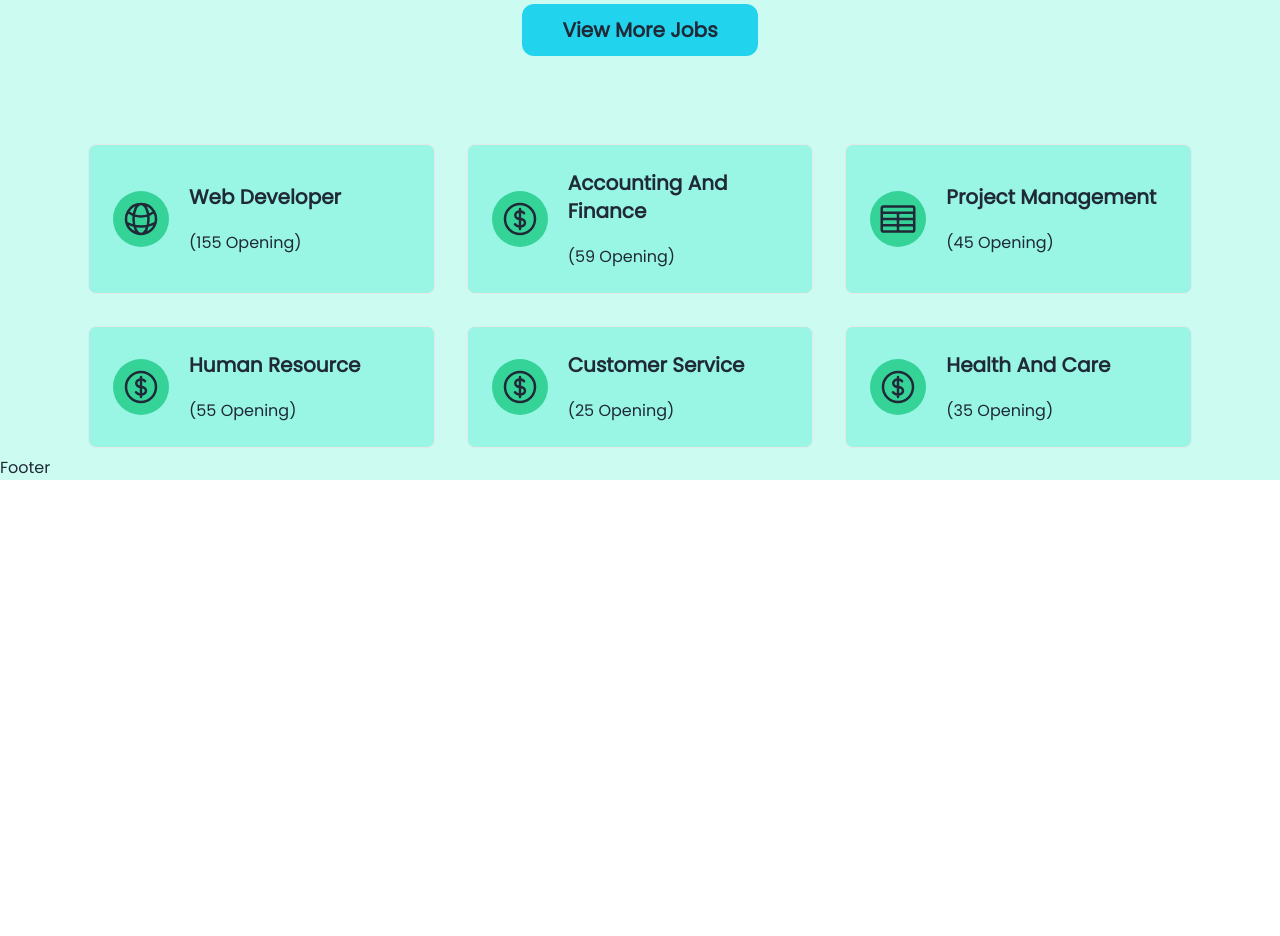
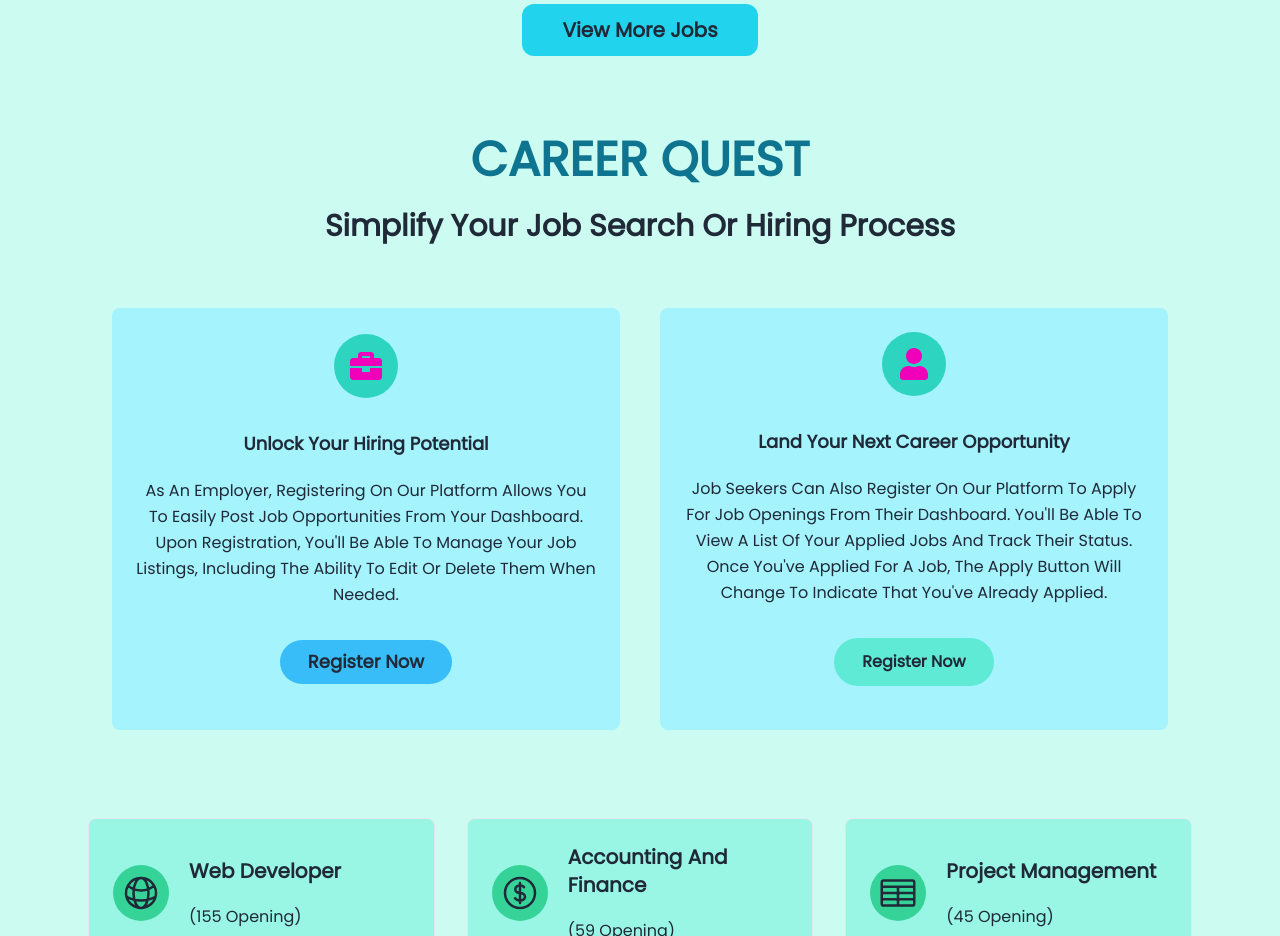
Before and after one commit to ikramuzzaman455173/Career-Bridge, a React (Vite) app in the folder CareerBridge-client/: page / in a window 1280 px wide. Shown: the part 1980-2916 px from the top of the page. Before the commit the page ends 2460 px from the top, so only its background shows below. Built offline with nearby package versions, Linux system fonts and the light colour scheme.

Commit message:
added career quist section and design

```diff
--- /dev/null
+++ b/CareerBridge-client/src/Components/CareerQuest/CareerQuest.jsx
@@ -0,0 +1,89 @@
+import React from 'react';
+
+const CareerQuest = () => {
+    return (
+      <>
+        <div class="max-w-7xl mx-auto px-4 sm:px-6 lg:px-8 ">
+          <h3 class="text-md font-bold text-5xl text-center uppercase text-cyan-700">
+            Career Quest
+          </h3>
+          <h2 class="text-3xl font-semibold text-center mt-6 mb-16 dark:text-secondary">
+            Simplify Your Job Search or Hiring Process
+          </h2>
+          <div class="grid grid-cols-1 md:grid-cols-2 gap-14 md:gap-10 mb-20 ">
+            <div
+              data-aos="fade-right"
+              class=" dark:bg-secondary rounded-lg p-6 flex flex-col justify-center items-center text-center aos-init aos-animate bg-cyan-200"
+            >
+              <div class="flex items-center justify-center w-16 h-16 rounded-full py-5 bg-teal-400 text-secondary mb-4 lg:mb-8">
+                <svg
+                  stroke="currentColor"
+                  fill="currentColor"
+                  stroke-width="0"
+                  viewBox="0 0 512 512"
+                  class="w-8 h-8"
+                  height="1em"
+                  width="1em"
+                  xmlns="http://www.w3.org/2000/svg"
+                >
+                  <path d="M320 336c0 8.84-7.16 16-16 16h-96c-8.84 0-16-7.16-16-16v-48H0v144c0 25.6 22.4 48 48 48h416c25.6 0 48-22.4 48-48V288H320v48zm144-208h-80V80c0-25.6-22.4-48-48-48H176c-25.6 0-48 22.4-48 48v48H48c-25.6 0-48 22.4-48 48v80h512v-80c0-25.6-22.4-48-48-48zm-144 0H192V96h128v32z"></path>
+                </svg>
+              </div>
+              <h3 class="text-lg font-semibold mb-5 ">
+                Unlock Your Hiring Potential
+              </h3>
+              <p class="text-md leading-relaxed mb-8">
+                As an employer, registering on our platform allows you to easily
+                post job opportunities from your dashboard. Upon registration,
+                you'll be able to manage your job listings, including the
+                ability to edit or delete them when needed.
+              </p>
+              <button
+                type="button"
+                className="px-7 mb-5 p-2 font-semibold rounded-3xl duration-[800ms] bg-sky-400 hover:bg-blue-700 hover:text-white dark:text-gray-800 text-lg"
+              >
+                Register Now
+              </button>
+            </div>
+            <div
+              data-aos="fade-left"
+              class="bg-cyan-200 dark:bg-secondary rounded-lg p-6 flex flex-col justify-center items-center text-center aos-init"
+            >
+              <div class="flex items-center justify-center w-16 h-16 rounded-full bg-teal-400 text-secondary mb-4 lg:mb-8">
+                <svg
+                  stroke="currentColor"
+                  fill="currentColor"
+                  stroke-width="0"
+                  viewBox="0 0 448 512"
+                  class="w-8 h-8"
+                  height="1em"
+                  width="1em"
+                  xmlns="http://www.w3.org/2000/svg"
+                >
+                  <path d="M224 256c70.7 0 128-57.3 128-128S294.7 0 224 0 96 57.3 96 128s57.3 128 128 128zm89.6 32h-16.7c-22.2 10.2-46.9 16-72.9 16s-50.6-5.8-72.9-16h-16.7C60.2 288 0 348.2 0 422.4V464c0 26.5 21.5 48 48 48h352c26.5 0 48-21.5 48-48v-41.6c0-74.2-60.2-134.4-134.4-134.4z"></path>
+                </svg>
+              </div>
+              <h3 class="text-lg font-semibold mb-5 ">
+                Land Your Next Career Opportunity
+              </h3>
+              <p class="text-md leading-relaxed mb-8">
+                Job seekers can also register on our platform to apply for job
+                openings from their dashboard. You'll be able to view a list of
+                your applied jobs and track their status. Once you've applied
+                for a job, the apply button will change to indicate that you've
+                already applied.
+              </p>
+              <button
+                type="button"
+                className="px-7 py-3 font-semibold rounded-3xl duration-[800ms] bg-teal-300 hover:bg-cyan-500 dark:text-gray-800 mb-5"
+              >
+                Register Now
+              </button>
+            </div>
+          </div>
+        </div>
+      </>
+    );
+};
+
+export default CareerQuest;
--- a/CareerBridge-client/src/HomePage/HomePage.jsx
+++ b/CareerBridge-client/src/HomePage/HomePage.jsx
@@ -4,6 +4,7 @@ import Hero from "../Components/Hero/Hero";
 import Fresher from "../Components/Fresher/Fresher";
 import Experienced from "../Components/Experienced/Experienced";
 import Category from "../Components/Category/Category";
+import CareerQuest from "../Components/CareerQuest/CareerQuest";
 
 const HomePage = () => {
   return (
@@ -15,6 +16,7 @@ const HomePage = () => {
         <Hero></Hero>
         <Fresher></Fresher>
         <Experienced></Experienced>
+        <CareerQuest></CareerQuest>
         <Category></Category>
       </Container>
     </>
```
